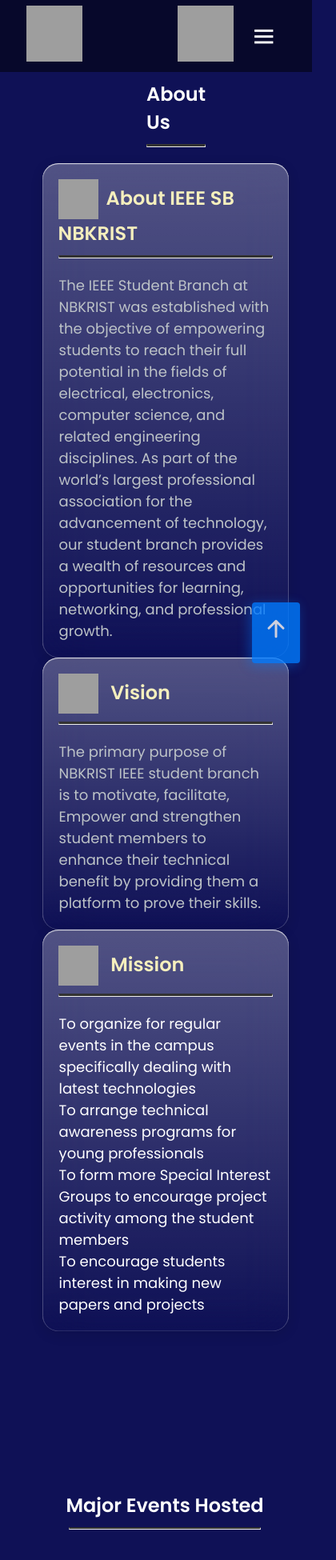
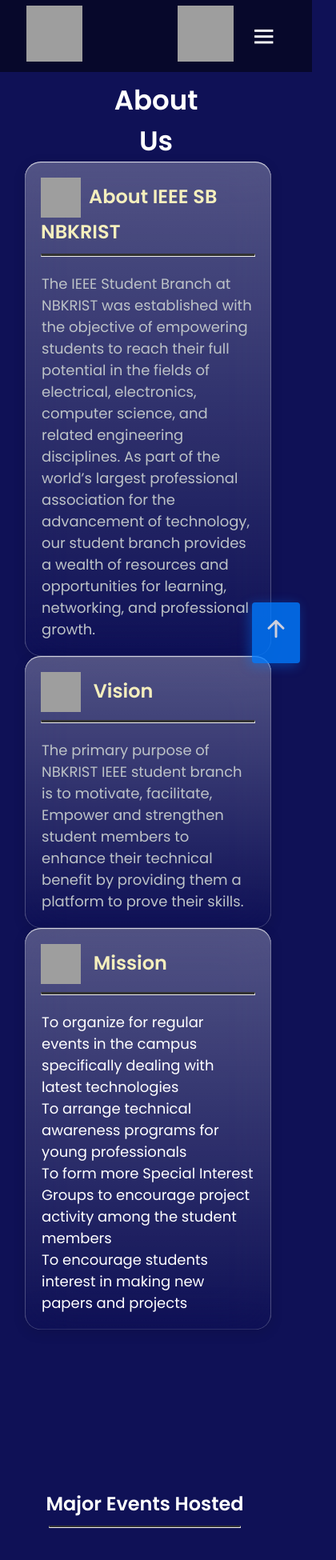
Before and after one commit to sujithachalla97/UPDATE-8, a plain HTML site: page about.html in a window 390 px wide. Shown: the top 1950 px of the page at 80% size, 420 px wide, since content can reach past the window. Drawn offline with nearby package versions, Linux system fonts and the light colour scheme; grey boxes are pictures that could not be loaded; a web font is replaced by a local one.

Commit message:
Update about.css

```diff
--- a/about.css
+++ b/about.css
@@ -187,9 +187,14 @@ p {
 .card:hover .glow {
     opacity: 1;
 }
+.head-major-event h1{
+    font-size:34px;
+}
 
-
-
+.headings h1{
+    font-size:34px;
+    text-align: center;
+}
 
 /**
  * responsive for larger than 992px screen
@@ -207,6 +212,36 @@ p {
         margin-right: 30px;
         margin-bottom: 30px;
     }
+    .card-container {
+
+    width: 300px;
+    height: 250px;
+
+}
+.head-major-event h1{
+    font-size:24px;
+    text-align: center;
+    margin: auto;
+}
+.head-major-event{
+    width:350px;
+}
+.headings h1{
+    font-size:34px;
+    text-align: center;
+    margin-right: 50px;
+}
+.headings hr{
+   display: none;
+
+}
+
+.card-content h2{
+    font-size: 14px;
+}
+.button-about{
+    font-size: 14px;
+}
 }
 
 @media(min-width:401px) and (max-width:576px) {
@@ -237,8 +272,14 @@ p {
         min-height: 40vh;
     }
 
-
-
+    /*.head-major-event h1{
+    font-size:24px;
+    text-align: center;
+    margin: auto;
+    }*/
+     .head-major-event{
+    width:430px;
+    }
 
 }
 
@@ -949,9 +990,9 @@ h3 {
 
 }
 
-.head-major-event {
+/*.head-major-event {
     width: 400px;
-}
+}*/
 
 .head-major-event hr {
     border: 3;
@@ -1049,7 +1090,7 @@ body,
 html {
     margin: 0;
     padding: 0;
-
+    overflow-x: hidden;
     /* Prevent horizontal scrolling */
 }
 
@@ -1202,10 +1243,11 @@ footer {
         z-index: 10;
         box-sizing: border-box;
 
+
+        min-width: 308px;
         /* Center the box horizontally */
-        margin-left: 273px;
-        min-width: 308px;
-        margin-right: 300px;
+        margin-left: -70px;
+        margin-right: 0px;
         /* Set a minimum width */
 
     }
```
